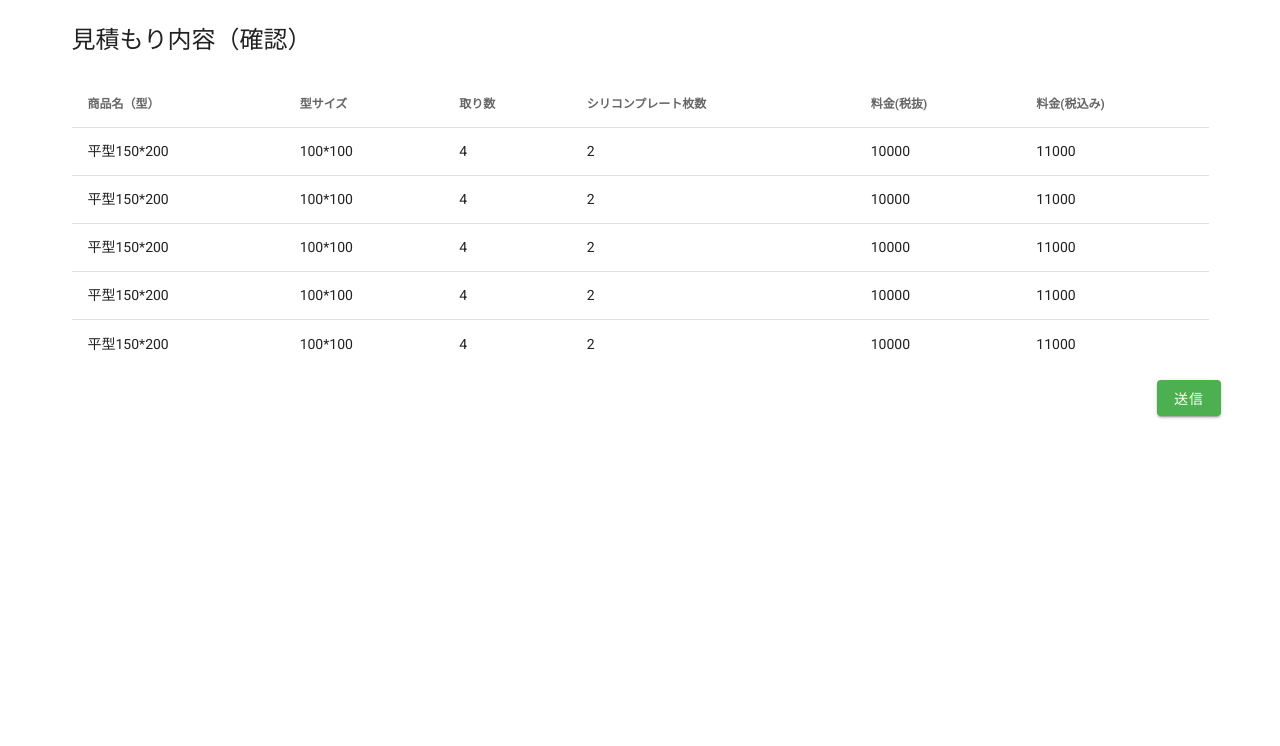
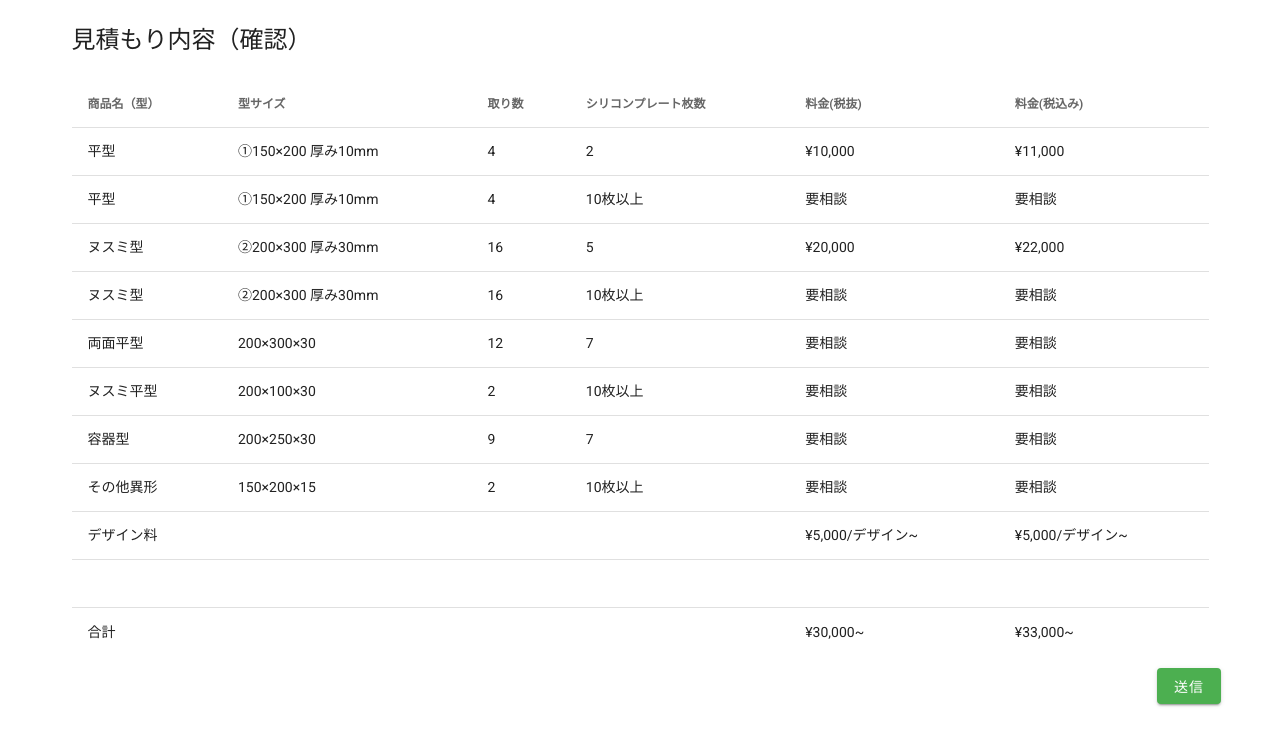
Before and after one commit to telumo/lp-form-proto, a Nuxt app: page /confirm/mitsumori in a window 1280 px wide. Shown: the top 746 px of the page. Built offline with nearby package versions, Linux system fonts and the light colour scheme.

Commit message:
確認ページの見た目修正

```diff
--- a/pages/confirm/mitsumori.vue
+++ b/pages/confirm/mitsumori.vue
@@ -44,44 +44,92 @@ export default {
     return {
       items: [
         {
-          name: "平型150*200",
-          size: "100*100",
+          name: "平型",
+          size: "①150×200 厚み10mm",
           count: 4,
           plateCount: 2,
-          price: 10000,
-          priceWithTax: 11000,
+          price: "¥10,000",
+          priceWithTax: "¥11,000",
         },
         {
-          name: "平型150*200",
-          size: "100*100",
+          name: "平型",
+          size: "①150×200 厚み10mm",
           count: 4,
-          plateCount: 2,
-          price: 10000,
-          priceWithTax: 11000,
+          plateCount: "10枚以上",
+          price: "要相談",
+          priceWithTax: "要相談",
         },
         {
-          name: "平型150*200",
-          size: "100*100",
-          count: 4,
-          plateCount: 2,
-          price: 10000,
-          priceWithTax: 11000,
+          name: "ヌスミ型",
+          size: "②200×300 厚み30mm",
+          count: 16,
+          plateCount: 5,
+          price: "¥20,000",
+          priceWithTax: "¥22,000",
         },
         {
-          name: "平型150*200",
-          size: "100*100",
-          count: 4,
-          plateCount: 2,
-          price: 10000,
-          priceWithTax: 11000,
+          name: "ヌスミ型",
+          size: "②200×300 厚み30mm",
+          count: 16,
+          plateCount: "10枚以上",
+          price: "要相談",
+          priceWithTax: "要相談",
         },
         {
-          name: "平型150*200",
-          size: "100*100",
-          count: 4,
-          plateCount: 2,
-          price: 10000,
-          priceWithTax: 11000,
+          name: "両面平型",
+          size: "200×300×30",
+          count: 12,
+          plateCount: 7,
+          price: "要相談",
+          priceWithTax: "要相談",
+        },
+        {
+          name: "ヌスミ平型",
+          size: "200×100×30",
+          count: 2,
+          plateCount: "10枚以上",
+          price: "要相談",
+          priceWithTax: "要相談",
+        },
+        {
+          name: "容器型",
+          size: "200×250×30",
+          count: 9,
+          plateCount: 7,
+          price: "要相談",
+          priceWithTax: "要相談",
+        },
+        {
+          name: "その他異形",
+          size: "150×200×15",
+          count: 2,
+          plateCount: "10枚以上",
+          price: "要相談",
+          priceWithTax: "要相談",
+        },
+        {
+          name: "デザイン料",
+          size: "",
+          count: "",
+          plateCount: "",
+          price: "¥5,000/デザイン~",
+          priceWithTax: "¥5,000/デザイン~",
+        },
+        {
+          name: "",
+          size: "",
+          count: "",
+          plateCount: "",
+          price: "",
+          priceWithTax: "",
+        },
+        {
+          name: "合計",
+          size: "",
+          count: "",
+          plateCount: "",
+          price: "¥30,000~",
+          priceWithTax: "¥33,000~",
         },
       ],
     };
--- a/pages/confirm/soudan.vue
+++ b/pages/confirm/soudan.vue
@@ -37,6 +37,7 @@ export default {
       items: [
         { name: "制作項目", answer: "量産" },
         { name: "使用用途", answer: "食品用" },
+        { name: "お問い合わせ内容", answer: "とりあえずお話させてください。" },
       ],
     };
   },
```
